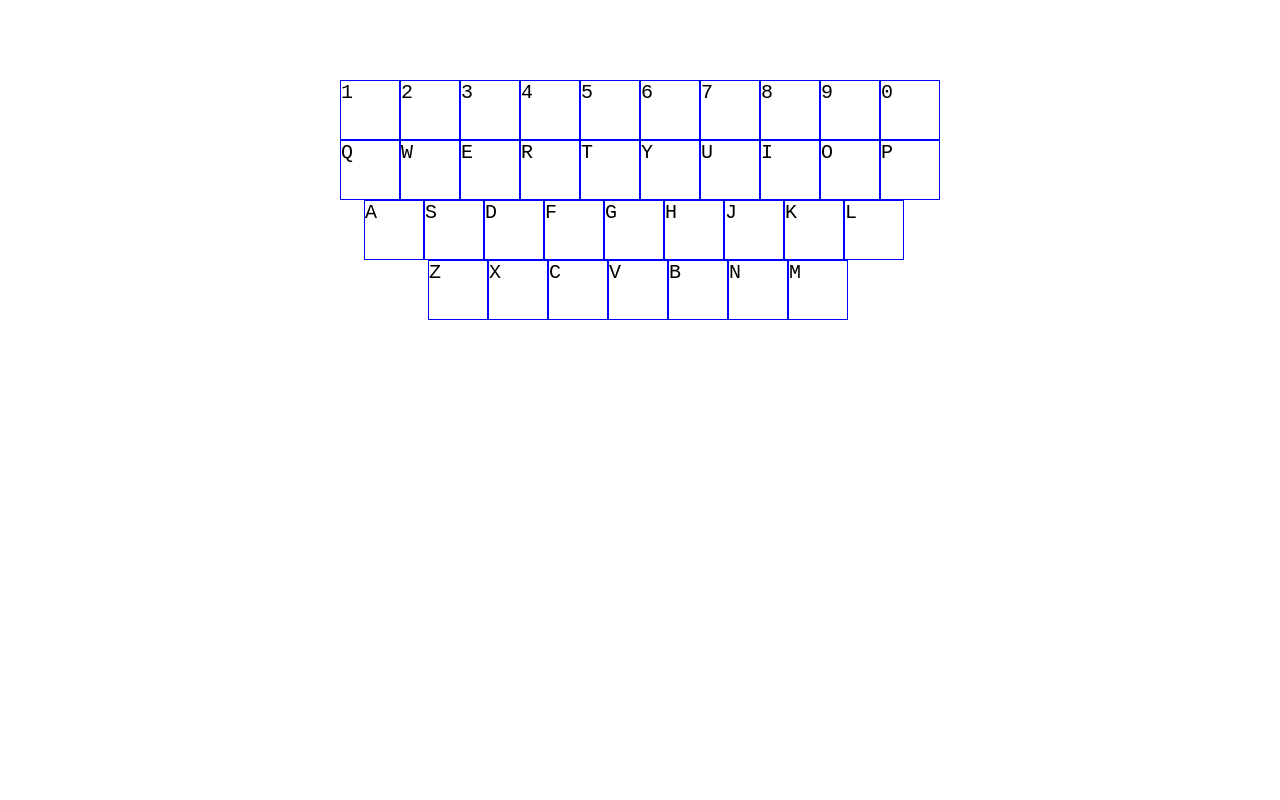
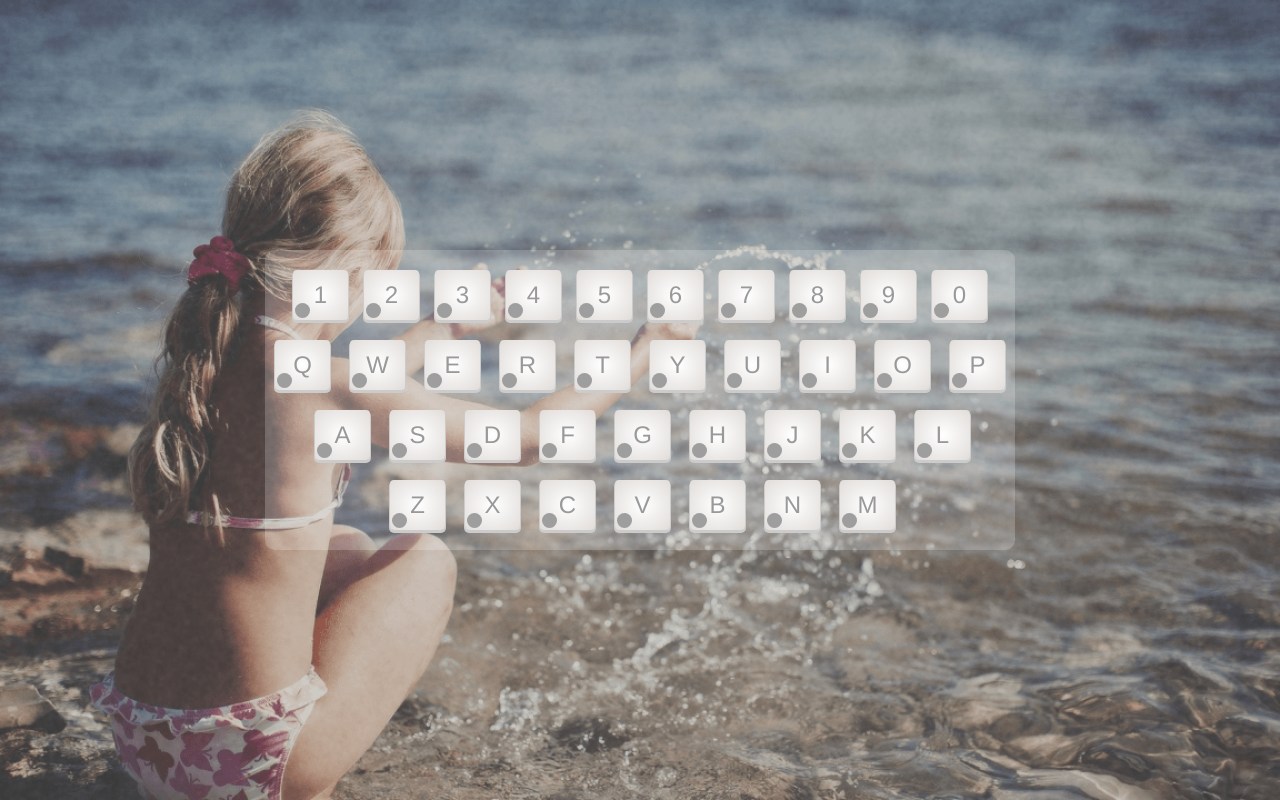
Before and after one commit to mozhenghong/Navigation-page, a plain HTML site: page index.html in a window 1280 px wide. Drawn offline with Linux system fonts and the light colour scheme; grey boxes are pictures that could not be loaded.

Commit message:
modify scss style

```diff
--- a/index.html
+++ b/index.html
@@ -4,14 +4,12 @@
     <meta charset="UTF-8">
     <meta name="viewport" content="width=device-width, initial-scale=1.0">
     <meta http-equiv="X-UA-Compatible" content="ie=edge">
+    <title>动态导航页</title>
     <link rel="stylesheet" href="./css/1.css">
-    <title>nav</title>
 </head>
 <body>
    <header></header>
-    <main>
-        <div class="wrapper" id="mom"></div>
-    </main>
+   <main><div class="kbdwrapper" id="main"></div></main>
    <footer></footer>
    <script>
     var keys = {
@@ -19,45 +17,73 @@
         '1':['q','w','e','r','t','y','u','i','o','p'],
         '2':['a','s','d','f','g','h','j','k','l'],
         '3':['z','x','c','v','b','n','m'],
-            'length': '4'
+        'length':'4'
        }
     var hash = {
+        '1': 'iconfont.cn', '2':'www.jianshu.com', '3': 'javascript.ruanyifeng.com', '4': undefined, '5': undefined, '6': undefined, '7': undefined, '8': undefined, '9': undefined, '0': undefined,
         'q':'qq.com',
-            'w':'weibo.com'
+        'w':'weibo.com',
+        'e':'ele.me',
+        'r': undefined,
+        't': 'tianya.com',
+        'y': 'youtube.com',
+        'u': 'uc.com' ,
+        'i': 'www.iciba.com',
+        'o': 'opera.com',
+        'p': undefined,
+        'a': 'alpha.wallhaven.cc',
+        's': 'sm.ms',
+        'd': undefined,'f': undefined,'g': 'github.com','h': undefined,'j': 'js.jirengu.com','k': undefined,'l': undefined,
+        'z': 'zhihu.com',
+        'x': 'xiedaimala.com','c': 'css-tricks.com','v': undefined,'b':undefined ,'n':undefined ,
+        'm': 'www.mcdonalds.com.cn'
 			}
-        var hashInLocalStorage = JSON.parse(localStorage.getItem('tong')||'null')
+        var hashInLocalStorage = JSON.parse(localStorage.getItem('xxx') ||'null')
         if(hashInLocalStorage){
             hash = hashInLocalStorage
         }
     index = 0
     while(index<keys.length){
-            div1 = document.createElement('div')
-            mom.appendChild(div1)
+        div = document.createElement('div')
+        main.appendChild(div)
+        div.className ='row'
+        index2 = 0
         row = keys[index]
-            index2 = 0
         while(index2<row.length){
-                kbd1 = document.createElement('kbd')
-                div1.appendChild(kbd1)
-                kbd1.textContent = row[index2]
-                button1 = document.createElement('button')
-                kbd1.appendChild(button1)
-                button1.textContent = 'E'
-                button1.id = row[index2]
-                button1.onclick = function(yyy){
-                    key= yyy['target']['id']
-                    x =prompt('请输入想要的网址')
-                    hash[key] = x
-                    localStorage.setItem('tong',JSON.stringify(hash))
+            kbd=document.createElement('kbd')
+            div.appendChild(kbd)
+            kbd.textContent = row[index2]
+            kbd.className = 'key'
+            img=document.createElement('img')
+            kbd.appendChild(img)
+            img.src='http://'+hash[row[index2]]+'/favicon.ico'
+            img.onerror=function(z){
+                z.target.src='https://i.loli.net/2018/11/07/5be25aafd5405.png'
             }
+            button=document.createElement('button')
+            kbd.appendChild(button)
+            button.textContent = 'E'
+            button.id=row[index2]
+            button.onclick = function(y){
+                var button2=y['target']
+                var key=button2['id']
+                var x=prompt('请输入要更改的网址')
+                hash['key']=x
+                img2=button2.previousSibling
+                img2.src='http://'+x+'/favicon.ico'
+                img2.onerror=function(z){
+                z.target.src='https://i.loli.net/2018/11/07/5be25aafd5405.png'
+            }
+                localStorage.setItem('xxx',JSON.stringify(hash))
+            }
+
             index2 = index2+1
         }
+        document.onkeypress = function(x){
+                key = x['key']
+                window.open('http://'+hash['key']),'_blank'
+        }
         index = index+1
-        }
-        document.onkeypress = function(xxx){
-            key = xxx['key']
-            website = hash[key]
-            location.href = 'http://'+ website
-            // window.open('http://'+website,'_blank')
     }
    </script>
 </body>
--- a/scss/1.scss
+++ b/scss/1.scss
@@ -4,40 +4,69 @@
     box-sizing: border-box;
 }
 body{
-    width: 100vw;
-    height: 100vh;
-
+    background:url(../bg.png) no-repeat center center;
+    background-size: cover;
 }
 main{
     display: flex;
     justify-content: center;
     align-items: center;
-    height: 50vh;
-}
-.wrapper>div>kbd{
-    border: 1px solid blue;
-    font-size: 20px;
-    display: inline-block;
-    width: 3em;
-    height: 3em;
-    text-transform: uppercase;
-    position: relative;
-}
-.wrapper>div:nth-child(3){
-    margin-left: 1.5em;
-}
-.wrapper>div:nth-child(4){
-    margin-left: 5.5em;
-}
-.wrapper>div>kbd>button{
-    position: absolute;
-    bottom: 0;
-    right: 0;
-    display: none;
-}
-.wrapper>div>kbd:hover>button{
-    position: absolute;
-    bottom: 0;
-    right: 0;
+    height: 100vh;
+    .kbdwrapper{
+        border-radius: 10px;
+        background: rgba(255,255,255,0.2);
+        .row{
+            margin: 20px 0;
+            .key{
+                display: inline-block;
+                text-align: center;
+                line-height: 50px;
+                width: 55px;
+                height: 50px;
+                font-size:24px;
+                font-family: Helvetica;
+                text-transform: uppercase;
+                margin: 0 10px;
+                background: radial-gradient(ellipse at center, #ffffff 1%,#e0dcd9 100%);
+                color: #999999;
+                border-radius: 4px;
+                box-shadow: 0px 2px 0px 1px rgba(203,203,203,1),0px 2px 0px 0px rgba(234,234,234,1);
+                position:relative;
+                img{
+                    width: 15px;
+                    height: 15px;
+                    border-radius: 50%;
+                    display: inline-block;
+                    position: absolute;
+                    left: 2px;
+                    bottom: 2px;
+                }
+                button{
+                    height: 15px;
+                    width: 15px;
+                    display: none;
+                    position:absolute;
+                    right: 0px;
+                    bottom: 0px;
+                }
+                }
+            }
+        }
+    }
+.kbdwrapper>.row>.key:hover>button{
+    height: 15px;
+    width: 15px;
     display: inline-block;
 }
+.kbdwrapper>.row:first-child>.key{
+    margin: 0 8px;
+}
+.kbdwrapper>.row:first-child{
+    margin-left: 20px;
+}
+.kbdwrapper>.row:nth-child(3){
+    margin-left:40px;
+}
+.kbdwrapper>.row:nth-child(4){
+    margin-left:115px;
+}
```
Also changed, not shown: bg.png (added), css/1.css, image.png (added). Lines whose indentation alone changed are shown as unchanged.
